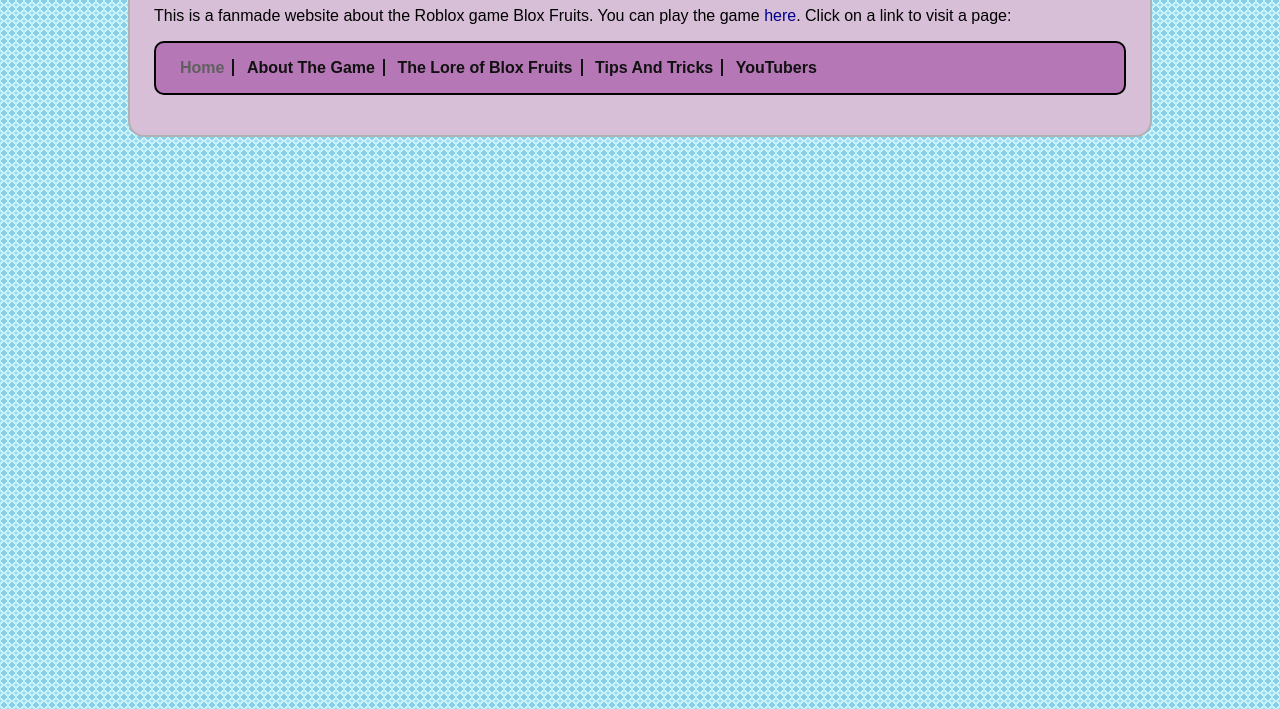
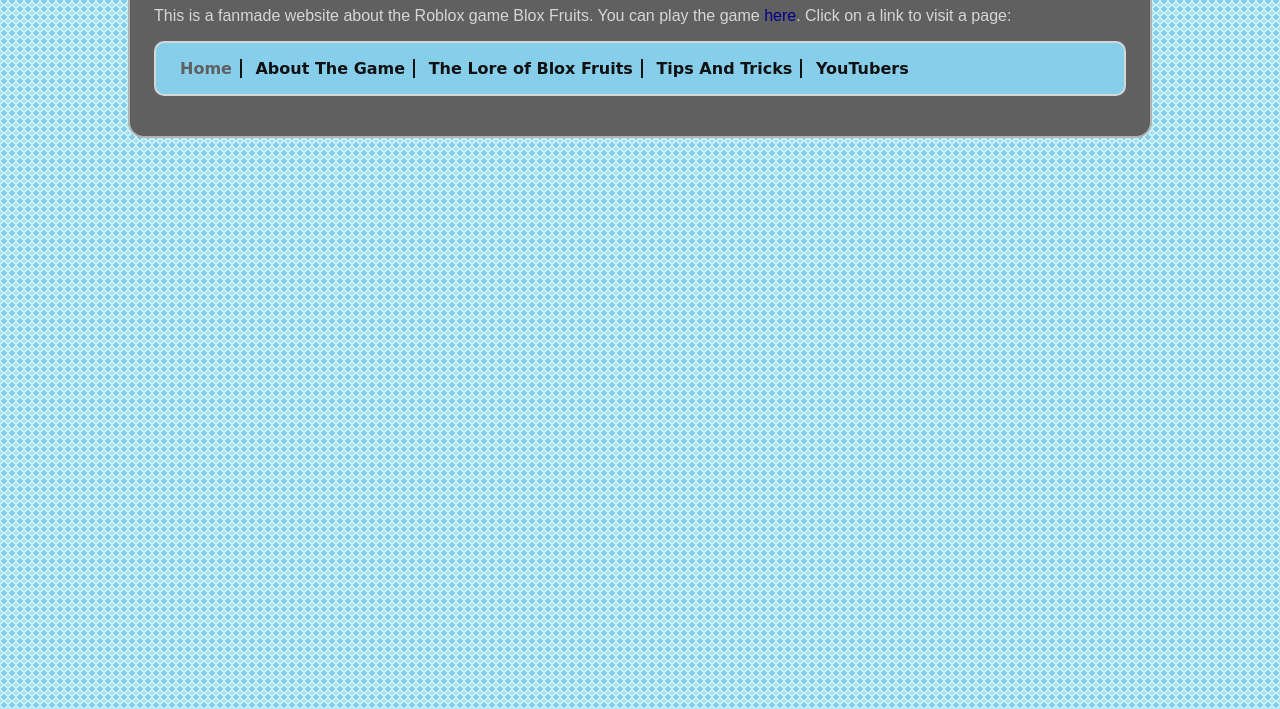
Before and after one commit to bloxfruits1/bloxfruits1.github.io, a plain HTML site: page index.html in a window 1280 px wide. Shown: the part 91-800 px from the top of the page. Drawn offline with Linux system fonts and the light colour scheme.

Commit message:
Update my-second-stylesheet.css

```diff
--- a/my-second-stylesheet.css
+++ b/my-second-stylesheet.css
@@ -5,7 +5,8 @@ box-sizing: border-box;
 box-sizing: inherit;
 }
 body {
-background-color: Thistle;
+background-color: #606060;
+  color: #d6d6d6;
 font-family: sans-serif;
 margin-left: auto;
 margin-right: auto;
@@ -34,10 +35,10 @@ text-align: right;
 }
 nav ul {
 list-style-type: none;
-background-color: #B577B5;
-border: 2px solid Black;
+background-color: SkyBlue;
+border: 2px solid #d6d6d6;
 border-radius: 10px;
-font-family: sans-serif;
+font-family: cursive;
 font-weight: bold;
 padding: 16px;
 }
```
